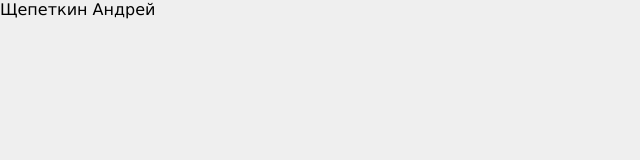
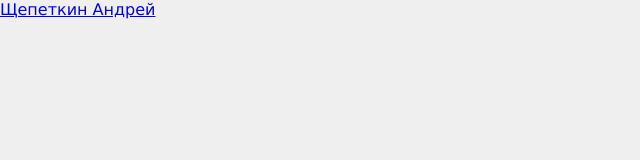
Before and after one commit to hys-it2school/github.io, a plain HTML site: page index.html in a window 1280 px wide. Shown: the whole page, without its empty margins (0-640 px from the left). Drawn offline with Linux system fonts and the light colour scheme; files that its build step writes are made by us from their sources.

Commit message:
links adjusted

```diff
--- a/index.html
+++ b/index.html
@@ -6,6 +6,6 @@
 	<link rel="stylesheet" href="index.css" type="text/css" />
 </head>
 <body>
-<a>Щепеткин Андрей</a>
+<a href="./schepetkin/index.html">Щепеткин Андрей</a>
 </body>
 </html>
```
Also changed, not shown: schepetkin/media.html (+1 -1 lines).
